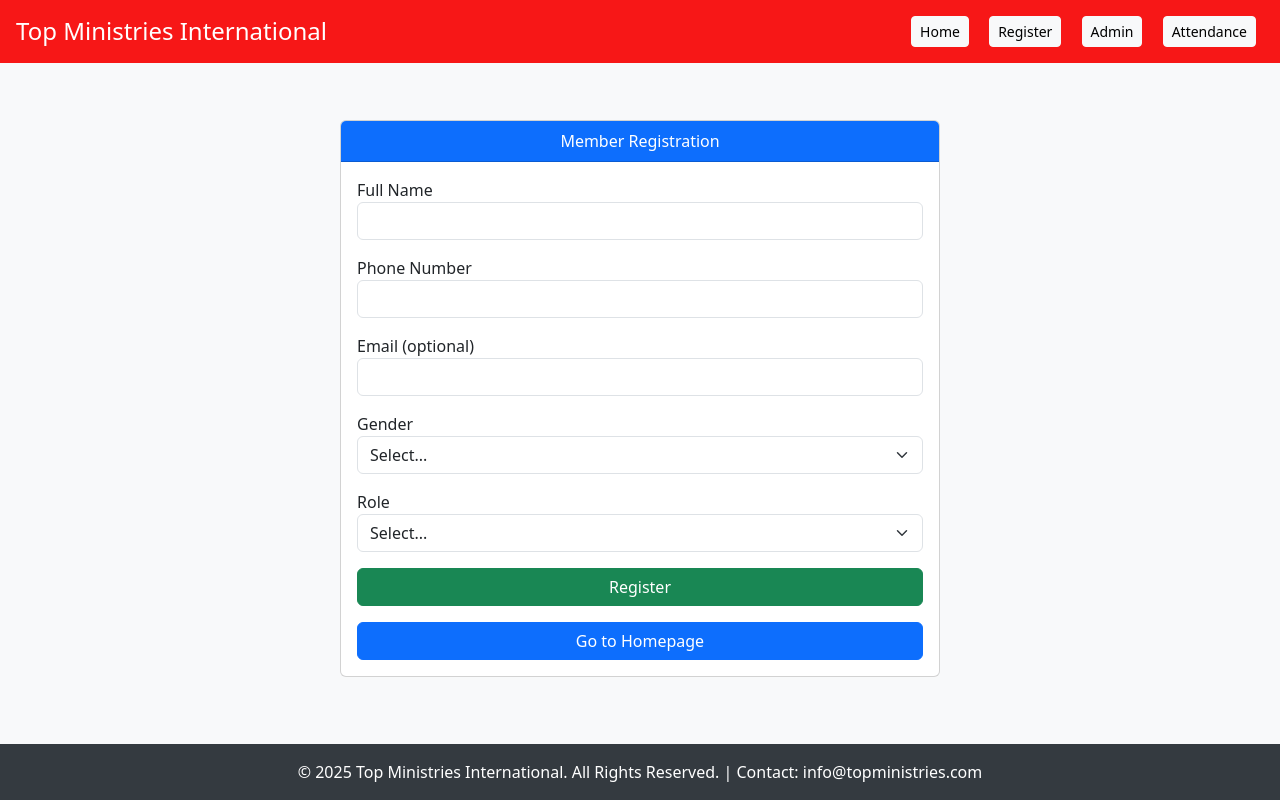
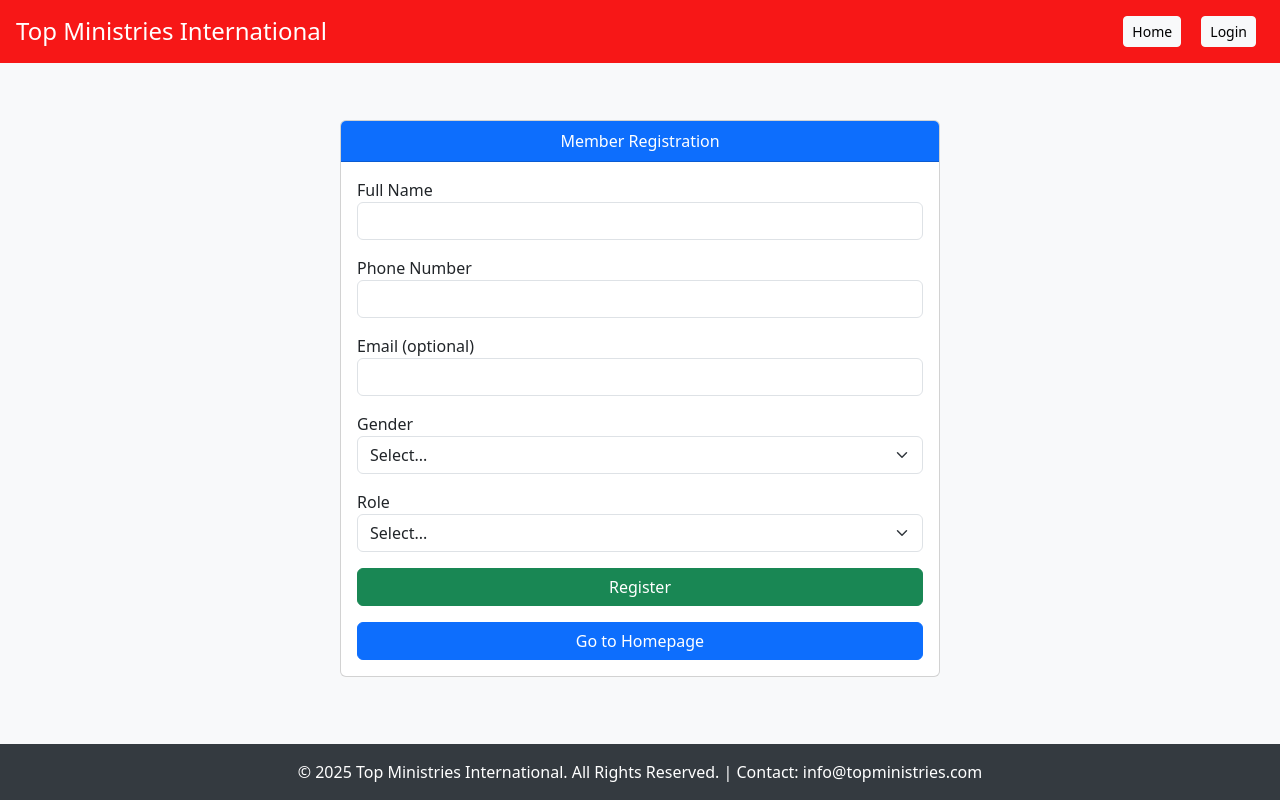
Before and after one commit to PROF-ERICUS/TOP-CHURCH, a plain HTML site: page registration.html in a window 1280 px wide. Drawn offline with nearby package versions, Linux system fonts and the light colour scheme.

Commit message:
Update registration.html

```diff
--- a/registration.html
+++ b/registration.html
@@ -96,9 +96,8 @@
   <h3>Top Ministries International</h3>
   <nav>
     <a href="index.html" class="btn btn-light btn-sm">Home</a>
-    <a href="registration.html" class="btn btn-light btn-sm">Register</a>
-    <a href="admin-dash.html" class="btn btn-light btn-sm">Admin</a>
-    <a href="session.html" class="btn btn-light btn-sm">Attendance</a>
+     <a href="login.html" class="btn btn-light btn-sm">Login</a>
+
   </nav>
 </header>
 
```
